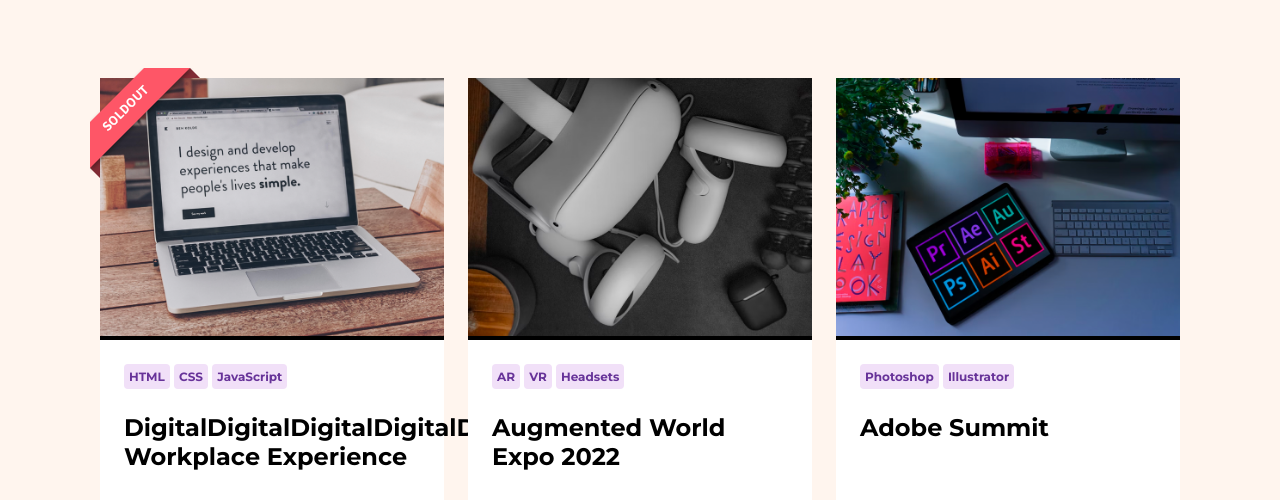
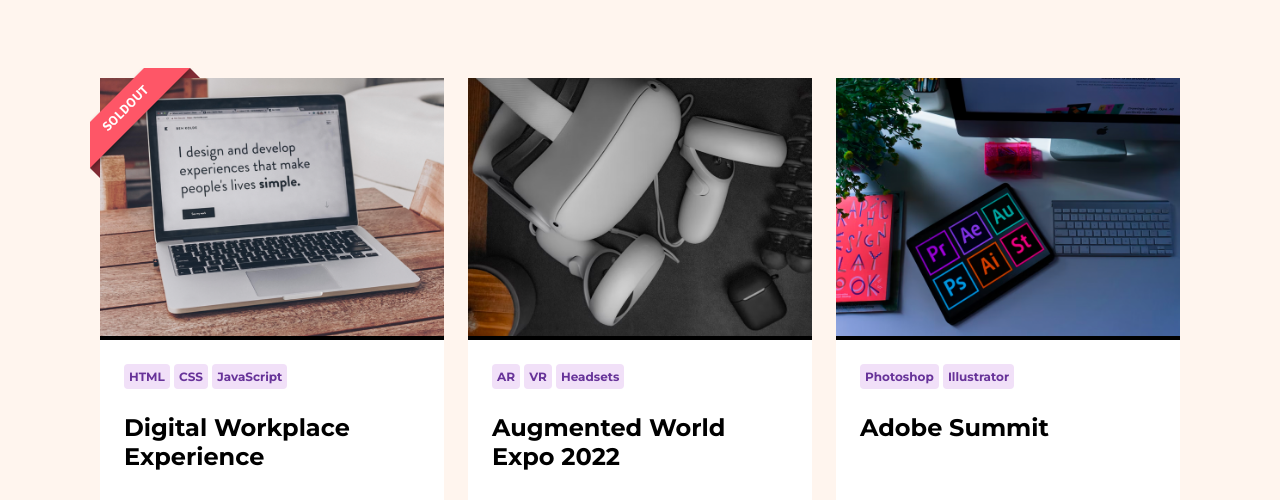
Before and after one commit to astinaus/flexbox-zigzag-event, a plain HTML site: page index.html in a window 1280 px wide. Shown: the part 220-720 px from the top of the page. Drawn offline with Linux system fonts and the light colour scheme.

Commit message:
index.html 오타 수정

```diff
--- a/index.html
+++ b/index.html
@@ -37,7 +37,7 @@
                             <span>CSS</span>
                             <span>JavaScript</span>
                         </div>
-                        <h2 class="product-title">DigitalDigitalDigitalDigitalDigital Workplace Experience</h2>
+                        <h2 class="product-title">Digital Workplace Experience</h2>
                         <p class="product-text">It is a long established fact that a reader will be distracted by
                             the
                             readable content of a page when looking at its layout. The point of using Lorem Ipsum is
```
